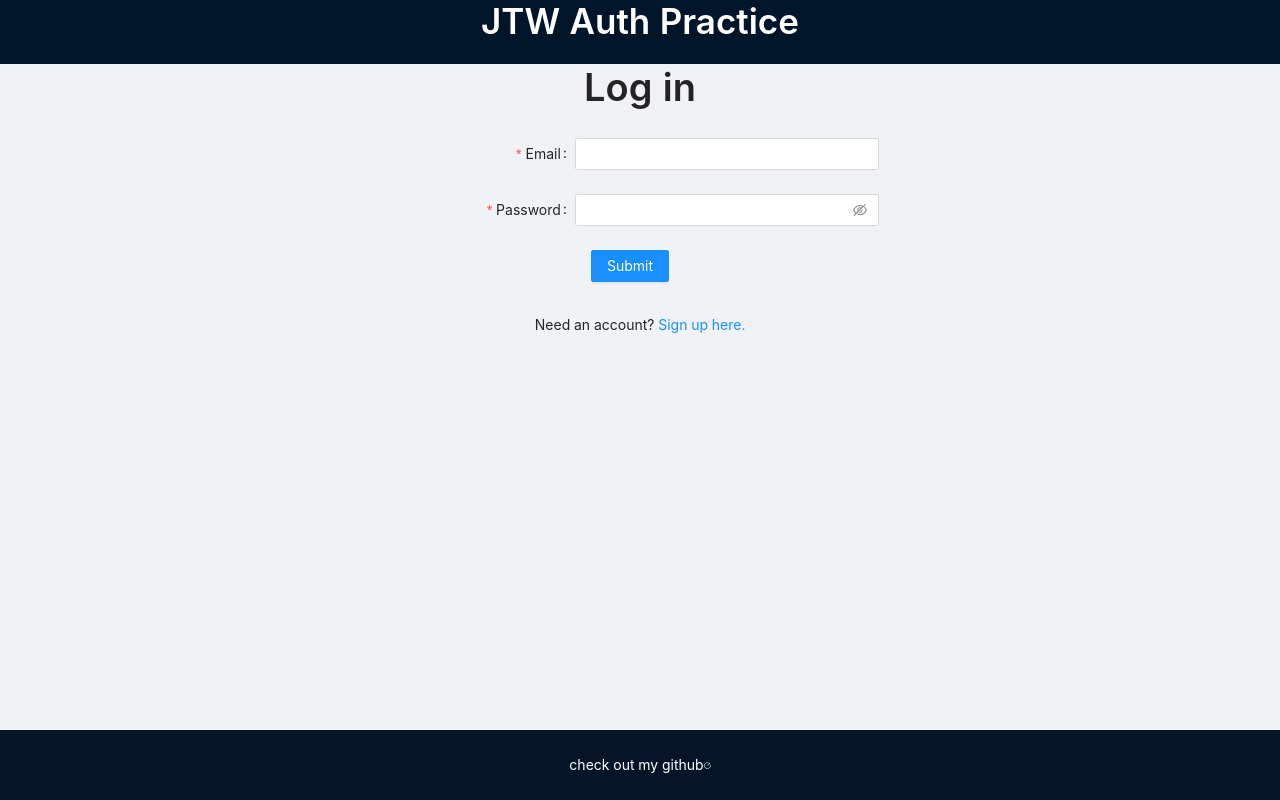
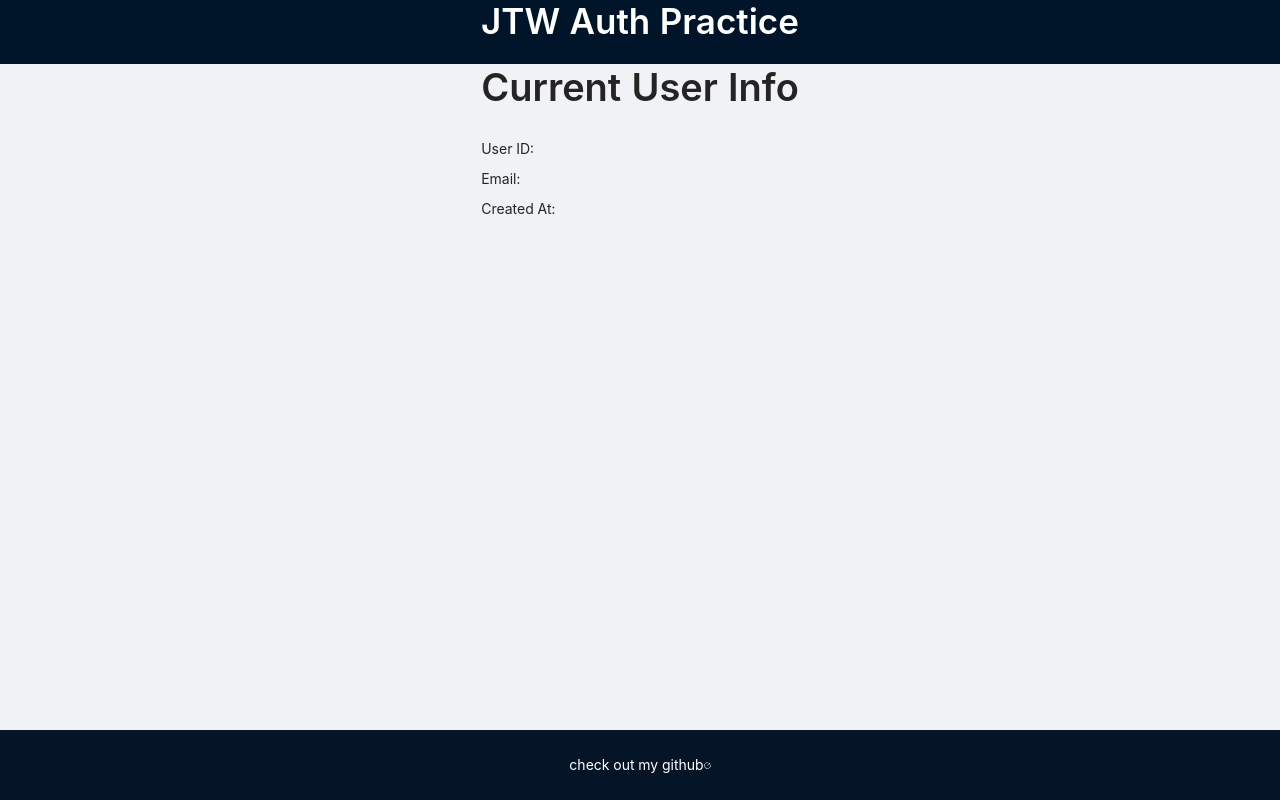
Before and after one commit to edlopez000/jtw-frontend, a React (Vite) app: page /user in a window 1280 px wide. Before the commit this address led to /login. Built offline with nearby package versions, Linux system fonts and the light colour scheme; no server answers.

Commit message:
refactor: authentication follows a more established pattern

```diff
--- a/src/App.tsx
+++ b/src/App.tsx
@@ -8,9 +8,9 @@ import AppHeader from './components/AppHeader';
 import { AuthenticatedRoute } from './components/AuthenticatedRoute';
 import Login from './components/Login';
 import SignUp from './components/SignUp';
-import Welcome from './pages/Welcome';
 import NotFound from './pages/NotFound';
 import UserPage from './pages/UserPage';
+import Welcome from './pages/Welcome';
 import useAuth, { AuthProvider } from './utils/useAuth';
 
 function App() {
@@ -29,9 +29,14 @@ function App() {
                 <Route path="/" element={<Welcome />} />
                 <Route path="login" element={<Login />} />
                 <Route path="signup" element={<SignUp />} />
-                <Route element={<AuthenticatedRoute />}>
-                  <Route path="user" element={<UserPage />} />
-                </Route>
+                <Route
+                  path="user"
+                  element={
+                    <AuthenticatedRoute>
+                      <UserPage />
+                    </AuthenticatedRoute>
+                  }
+                />
                 <Route path="*" element={<NotFound />} />
               </Route>
             </Routes>
--- a/src/components/AuthenticatedRoute.tsx
+++ b/src/components/AuthenticatedRoute.tsx
@@ -1,11 +1,22 @@
-import { Navigate, Outlet } from 'react-router-dom';
+import React from 'react';
+import { Navigate, useLocation } from 'react-router-dom';
 import useAuth from '../utils/useAuth';
 
-export const AuthenticatedRoute = () => {
+export const AuthenticatedRoute = ({
+  children,
+}: {
+  children: React.ReactNode;
+}) => {
   const user = useAuth();
+  let location = useLocation();
 
-  if (!user.user) {
-    return <Navigate to={'login'} replace />;
-  }
-  return <Outlet />;
+  return (
+    <div>
+      {user ? (
+        children
+      ) : (
+        <Navigate to="/login" state={{ from: location }} replace />
+      )}
+    </div>
+  );
 };
```
